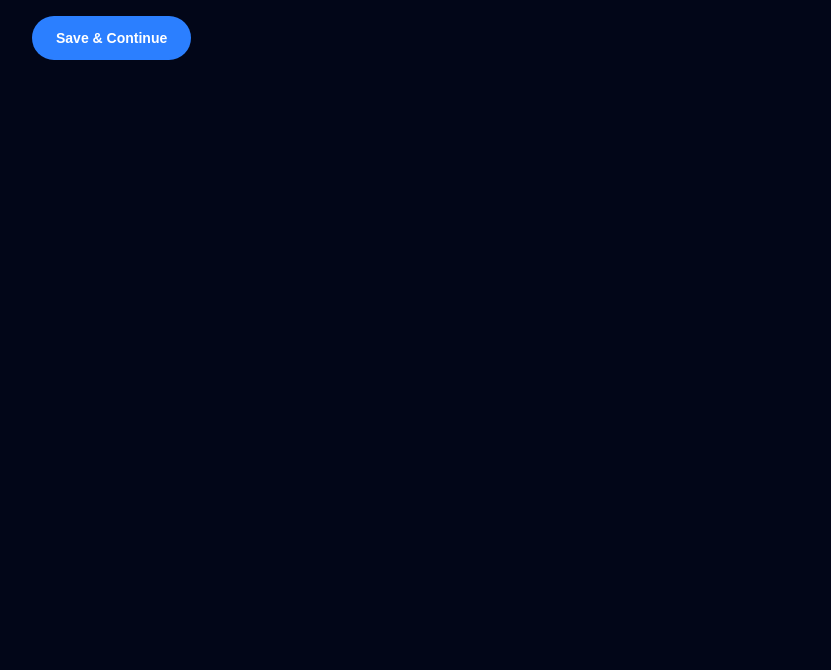
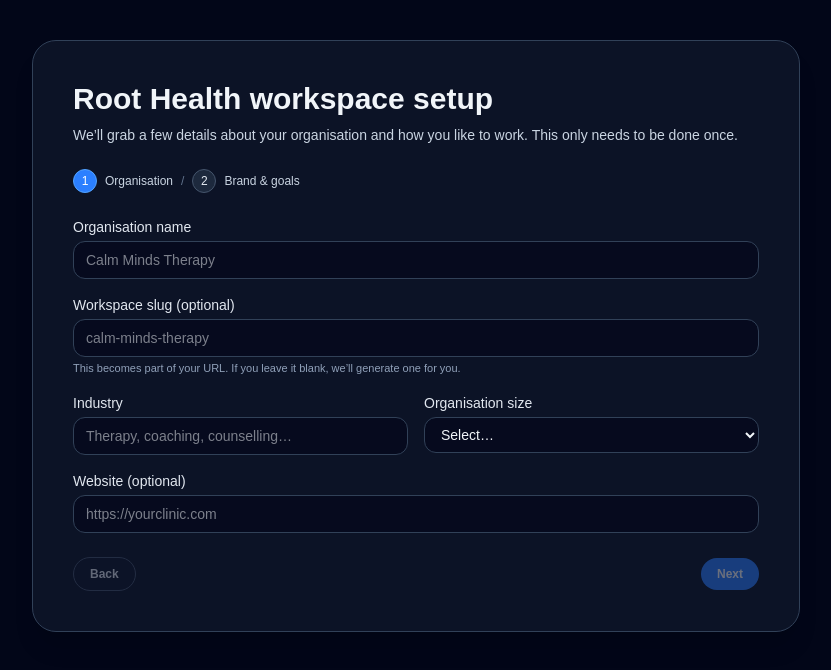
Before and after one commit to Hypnohippy/root-health-ops-dashboard1, a Next.js app: page /org-setup in a window 1280 px wide. Shown: the top 670 px of the page, without its empty margins (224-1055 px from the left). Built offline with nearby package versions, Linux system fonts and the light colour scheme.

Commit message:
Update page.tsx

```diff
--- a/app/org-setup/page.tsx
+++ b/app/org-setup/page.tsx
@@ -1,7 +1,7 @@
 "use client";
 
 import React, { useState, useEffect } from "react";
-import { useSearchParams, useRouter } from "next/navigation";
+import { useRouter } from "next/navigation";
 
 // ------------------------------
 // Types
@@ -78,29 +78,35 @@ export default function OrgSetupPage() {
 }
 
 // -----------------------------------------------------------
-// Actual Setup Wizard Component
+// Setup Wizard Component
 // -----------------------------------------------------------
 function OrgSetupInner() {
   const router = useRouter();
-  const search = useSearchParams();
-  const billingStatus = search?.get("billing") || null;
 
+  const [billingStatus, setBillingStatus] = useState<string | null>(null);
   const [stepIndex, setStepIndex] = useState(0);
   const [form, setForm] = useState<OrgFormState>(initialFormState);
   const [submitting, setSubmitting] = useState(false);
   const [error, setError] = useState<string | null>(null);
-  const [orgSummary, setOrgSummary] = useState<{ name?: string; slug?: string } | null>(null);
-  const [checkingStatus, setCheckingStatus] = useState(false);
-  const [redirecting, setRedirecting] = useState(false);
 
-  // ---------- Root Coach State ----------
+  // Root Coach state
   const [coachMessage, setCoachMessage] = useState<string | null>(null);
   const [coachLoading, setCoachLoading] = useState(false);
   const [coachAutoUsed, setCoachAutoUsed] = useState(false);
 
-  // -----------------------------------------
-  // AI Coach Helper Function
-  // -----------------------------------------
+  // -----------------------------------------------------------
+  // Read ?billing=... from URL WITHOUT useSearchParams
+  // -----------------------------------------------------------
+  useEffect(() => {
+    if (typeof window === "undefined") return;
+    const params = new URLSearchParams(window.location.search);
+    const billing = params.get("billing");
+    setBillingStatus(billing);
+  }, []);
+
+  // -----------------------------------------------------------
+  // Root Coach helper
+  // -----------------------------------------------------------
   const triggerCoach = async (reason: string, errorMessage?: string) => {
     try {
       setCoachLoading(true);
@@ -112,7 +118,7 @@ function OrgSetupInner() {
         body: JSON.stringify({
           mode: "onboarding",
           reason,
-          stepId: stepIndex?.toString() ?? "unknown-step",
+          stepId: stepIndex.toString(),
           orgName: form.orgName,
           errorMessage,
         }),
@@ -133,7 +139,7 @@ function OrgSetupInner() {
   };
 
   // -----------------------------------------------------------
-  // Success Screen
+  // Success Screen (billing=success in URL)
   // -----------------------------------------------------------
   if (billingStatus === "success") {
     return (
@@ -143,32 +149,37 @@ function OrgSetupInner() {
             Your Root Health workspace is ready
           </h1>
           <p className="text-sm text-slate-300 mb-4">
-            Everything is set up, and billing is active. You can now start using
-            Root Health Ops to manage content, campaigns and replies.
+            Everything is set up and you&apos;re ready to start using Root
+            Health Ops to manage content, campaigns and replies.
           </p>
 
-          {/* What's Next */}
           <div className="rounded-2xl border border-emerald-600/60 bg-emerald-500/10 px-4 py-3 mb-4 text-sm text-emerald-100">
             <p className="font-medium mb-1">What’s next?</p>
             <ul className="list-disc list-inside text-xs space-y-1 text-emerald-50/90">
               <li>Head to your Ops Dashboard to see everything in one place.</li>
-              <li>Or open the Connect page to plug in social platforms.</li>
+              <li>
+                Or open the Connect page to plug in Facebook, Instagram,
+                LinkedIn and more.
+              </li>
             </ul>
           </div>
 
-          {/* Root Coach */}
           <div className="rounded-2xl border border-blue-500/60 bg-blue-500/10 px-4 py-3 mb-6 text-xs text-blue-50">
             <div className="font-semibold mb-1 text-blue-100">Root Coach</div>
             <p className="mb-1">
-              You've just completed a major milestone — most people never get
-              this far. This system will quietly support you while you support
-              others.
+              You’ve done the hard part most people avoid – you’ve created a
+              dedicated space for your marketing and client communication.
             </p>
             <p className="mb-1">
-              For your first moment in the dashboard, choose one tiny win:
-              schedule a single post, or reply to one person. Tiny steps compound.
+              For your first visit to the Ops Dashboard, pick one simple win:
+              schedule a single post you’re proud of or reply to one person
+              already in your world. Tiny consistent actions beat big heroic
+              efforts every time.
             </p>
-            <p>You’re not behind. You’re building momentum.</p>
+            <p className="mt-1">
+              You’re not behind. You’re building something that will quietly
+              work for you while you look after people.
+            </p>
           </div>
 
           <div className="flex flex-col md:flex-row gap-3">
@@ -203,53 +214,70 @@ function OrgSetupInner() {
     try {
       const fd = new FormData();
 
-      // Append fields
-      Object.entries(form).forEach(([key, val]) => {
-        if (key === "logoFile") {
-          if (val) fd.append("logo", val as File);
-        } else if (key === "mediaFiles") {
-          (val as File[]).forEach((file, idx) => fd.append(`media_${idx}`, file));
-        } else if (Array.isArray(val)) {
-          fd.append(key, JSON.stringify(val));
-        } else {
-          fd.append(key, String(val));
+      // Minimal but valid fields the API expects
+      fd.append("orgName", form.orgName);
+      fd.append("orgSlug", form.orgSlug);
+      fd.append("industry", form.industry);
+      fd.append("orgSize", form.orgSize);
+      fd.append("website", form.website);
+      fd.append("ownerName", form.ownerName);
+      fd.append("ownerRole", form.ownerRole);
+      fd.append("inviteEmails", form.inviteEmails);
+      fd.append("postingFrequency", form.postingFrequency);
+
+      fd.append("primaryColor", form.primaryColor);
+      fd.append("secondaryColor", form.secondaryColor);
+      fd.append("accentColor", form.accentColor);
+      fd.append("brandTone", form.brandTone);
+
+      fd.append("goals", JSON.stringify(form.goals));
+      fd.append("contentTypes", JSON.stringify(form.contentTypes));
+
+      fd.append("connectFacebook", String(form.connectFacebook));
+      fd.append("connectInstagram", String(form.connectInstagram));
+      fd.append("connectTiktok", String(form.connectTiktok));
+      fd.append("connectLinkedin", String(form.connectLinkedin));
+      fd.append("connectGoogle", String(form.connectGoogle));
+      fd.append("connectEmailNewsletter", String(form.connectEmailNewsletter));
+      fd.append("connectWhatsApp", String(form.connectWhatsApp));
+
+      if (form.logoFile) {
+        fd.append("logo", form.logoFile);
       }
+      form.mediaFiles.forEach((file, idx) => {
+        fd.append(`media_${idx}`, file);
       });
 
-      // -----------------------
-      // Call backend API
-      // -----------------------
       const res = await fetch("/api/org-setup2", {
         method: "POST",
         body: fd,
       });
 
       if (!res.ok) {
-        const raw = await res.text();
+        const raw = await res.text().catch(() => "");
         let data: any = null;
         try {
-          data = JSON.parse(raw);
-        } catch {}
+          data = raw ? JSON.parse(raw) : null;
+        } catch {
+          // ignore JSON parse error
+        }
 
         const message =
           data?.error || data?.details || raw || "Failed to save organisation";
+
         if (!coachAutoUsed) {
           setCoachAutoUsed(true);
           triggerCoach("submit-error", message);
         }
+
         throw new Error(message);
       }
 
       const data = await res.json();
 
-      // Reset AI coaching state after success
+      // Reset coach state on success
       setCoachAutoUsed(false);
       setCoachMessage(null);
-
-      setOrgSummary({
-        name: data.organisation?.name,
-        slug: data.organisation?.slug,
-      });
 
       // Redirect to success
       window.location.href = "/org-setup?billing=success";
@@ -268,13 +296,49 @@ function OrgSetupInner() {
     }
   };
 
-  // ------------------------------------------------------------------
-  // The actual wizard UI (unchanged from your version)
-  // ------------------------------------------------------------------
+  // -----------------------------------------------------------
+  // Simple 2-step UI (keeps things usable without being crazy)
+  // -----------------------------------------------------------
+  const goNext = () => setStepIndex((s) => Math.min(s + 1, 1));
+  const goBack = () => setStepIndex((s) => Math.max(s - 1, 0));
+
   return (
-    <div className="min-h-screen bg-slate-950 text-slate-100 p-4">
-      {/* Insert your step UI here – unchanged */}
-      <div className="max-w-3xl mx-auto">
+    <div className="min-h-screen bg-slate-950 text-slate-100 px-4 py-10">
+      <div className="max-w-3xl mx-auto bg-slate-900/80 border border-slate-700 rounded-3xl shadow-xl p-6 md:p-10 backdrop-blur">
+        <header className="mb-6">
+          <h1 className="text-2xl md:text-3xl font-semibold">
+            Root Health workspace setup
+          </h1>
+          <p className="mt-2 text-sm text-slate-300">
+            We’ll grab a few details about your organisation and how you like to
+            work. This only needs to be done once.
+          </p>
+        </header>
+
+        {/* Step indicator */}
+        <div className="flex items-center gap-2 mb-6 text-xs text-slate-300">
+          <span
+            className={`inline-flex h-6 w-6 items-center justify-center rounded-full border ${
+              stepIndex === 0
+                ? "bg-blue-500 text-white border-blue-400"
+                : "bg-slate-800 text-slate-200 border-slate-600"
+            }`}
+          >
+            1
+          </span>
+          <span>Organisation</span>
+          <span className="text-slate-500">/</span>
+          <span
+            className={`inline-flex h-6 w-6 items-center justify-center rounded-full border ${
+              stepIndex === 1
+                ? "bg-blue-500 text-white border-blue-400"
+                : "bg-slate-800 text-slate-200 border-slate-600"
+            }`}
+          >
+            2
+          </span>
+          <span>Brand & goals</span>
+        </div>
 
         {/* Error block */}
         {error && (
@@ -287,19 +351,164 @@ function OrgSetupInner() {
         {(coachLoading || coachMessage) && (
           <div className="rounded-xl border border-blue-600/60 bg-blue-500/10 px-4 py-3 mb-4 text-sm text-blue-100">
             <div className="font-semibold mb-1">Root Coach</div>
-            {coachLoading ? <p>Thinking about your next best step…</p> : <p>{coachMessage}</p>}
+            {coachLoading ? (
+              <p>Thinking about your next best step…</p>
+            ) : (
+              <p>{coachMessage}</p>
+            )}
           </div>
         )}
 
-        {/* BUTTON */}
+        {/* Step content */}
+        {stepIndex === 0 && (
+          <div className="space-y-4 mb-6 text-sm">
+            <div>
+              <label className="block text-slate-200 mb-1">
+                Organisation name
+              </label>
+              <input
+                className="w-full rounded-xl bg-slate-950/60 border border-slate-700 px-3 py-2 text-sm"
+                value={form.orgName}
+                onChange={(e) =>
+                  setForm((f) => ({ ...f, orgName: e.target.value }))
+                }
+                placeholder="Calm Minds Therapy"
+              />
+            </div>
+
+            <div>
+              <label className="block text-slate-200 mb-1">
+                Workspace slug (optional)
+              </label>
+              <input
+                className="w-full rounded-xl bg-slate-950/60 border border-slate-700 px-3 py-2 text-sm"
+                value={form.orgSlug}
+                onChange={(e) =>
+                  setForm((f) => ({ ...f, orgSlug: e.target.value }))
+                }
+                placeholder="calm-minds-therapy"
+              />
+              <p className="mt-1 text-[11px] text-slate-400">
+                This becomes part of your URL. If you leave it blank, we’ll
+                generate one for you.
+              </p>
+            </div>
+
+            <div className="grid gap-4 md:grid-cols-2">
+              <div>
+                <label className="block text-slate-200 mb-1">Industry</label>
+                <input
+                  className="w-full rounded-xl bg-slate-950/60 border border-slate-700 px-3 py-2 text-sm"
+                  value={form.industry}
+                  onChange={(e) =>
+                    setForm((f) => ({ ...f, industry: e.target.value }))
+                  }
+                  placeholder="Therapy, coaching, counselling…"
+                />
+              </div>
+              <div>
+                <label className="block text-slate-200 mb-1">
+                  Organisation size
+                </label>
+                <select
+                  className="w-full rounded-xl bg-slate-950/60 border border-slate-700 px-3 py-2 text-sm"
+                  value={form.orgSize}
+                  onChange={(e) =>
+                    setForm((f) => ({ ...f, orgSize: e.target.value }))
+                  }
+                >
+                  <option value="">Select…</option>
+                  <option value="solo">Just me</option>
+                  <option value="small">2–5 practitioners</option>
+                  <option value="medium">6–20 practitioners</option>
+                  <option value="large">21+ practitioners</option>
+                </select>
+              </div>
+            </div>
+
+            <div>
+              <label className="block text-slate-200 mb-1">Website (optional)</label>
+              <input
+                className="w-full rounded-xl bg-slate-950/60 border border-slate-700 px-3 py-2 text-sm"
+                value={form.website}
+                onChange={(e) =>
+                  setForm((f) => ({ ...f, website: e.target.value }))
+                }
+                placeholder="https://yourclinic.com"
+              />
+            </div>
+          </div>
+        )}
+
+        {stepIndex === 1 && (
+          <div className="space-y-4 mb-6 text-sm">
+            <div>
+              <label className="block text-slate-200 mb-1">Brand tone</label>
+              <select
+                className="w-full rounded-xl bg-slate-950/60 border border-slate-700 px-3 py-2 text-sm"
+                value={form.brandTone}
+                onChange={(e) =>
+                  setForm((f) => ({ ...f, brandTone: e.target.value }))
+                }
+              >
+                <option value="calm">Calm & reassuring</option>
+                <option value="direct">Direct & clear</option>
+                <option value="friendly">Friendly & informal</option>
+                <option value="professional">Professional & formal</option>
+              </select>
+            </div>
+
+            <div>
+              <label className="block text-slate-200 mb-1">
+                Primary goal with Root Health Ops
+              </label>
+              <textarea
+                className="w-full rounded-xl bg-slate-950/60 border border-slate-700 px-3 py-2 text-sm min-h-[80px]"
+                value={form.goals.join("\n")}
+                onChange={(e) =>
+                  setForm((f) => ({ ...f, goals: e.target.value.split("\n") }))
+                }
+                placeholder={`Examples:\n- Fill my diary with ideal clients\n- Stay visible without burning out\n- Nurture my existing community`}
+              />
+              <p className="mt-1 text-[11px] text-slate-400">
+                One thought per line is perfect — we&apos;ll use this to tune
+                AI suggestions.
+              </p>
+            </div>
+          </div>
+        )}
+
+        {/* Footer buttons */}
+        <div className="flex items-center justify-between mt-4">
           <button
             type="button"
+            onClick={goBack}
+            disabled={stepIndex === 0 || submitting}
+            className="rounded-full border border-slate-600 bg-slate-900/70 px-4 py-2 text-xs font-semibold text-slate-200 disabled:opacity-40"
+          >
+            Back
+          </button>
+
+          {stepIndex === 0 ? (
+            <button
+              type="button"
+              onClick={goNext}
+              disabled={submitting || !form.orgName}
+              className="rounded-full bg-blue-500 px-4 py-2 text-xs font-semibold text-slate-50 hover:bg-blue-400 disabled:opacity-40"
+            >
+              Next
+            </button>
+          ) : (
+            <button
+              type="button"
+              onClick={handleSubmit}
               disabled={submitting}
-          onClick={handleSubmit}
-          className="rounded-full bg-blue-500 px-6 py-3 text-sm font-semibold text-white hover:bg-blue-400"
+              className="rounded-full bg-blue-500 px-6 py-2 text-xs font-semibold text-slate-50 hover:bg-blue-400 disabled:opacity-40"
             >
-          {submitting ? "Saving…" : "Save & Continue"}
+              {submitting ? "Saving…" : "Save setup & continue"}
             </button>
+          )}
+        </div>
       </div>
     </div>
   );
```
Lines whose indentation alone changed are shown as unchanged.
